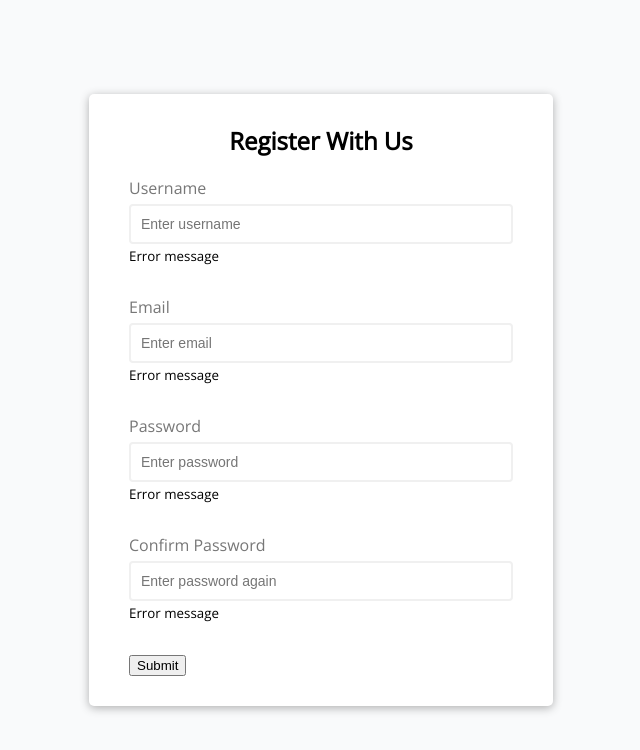
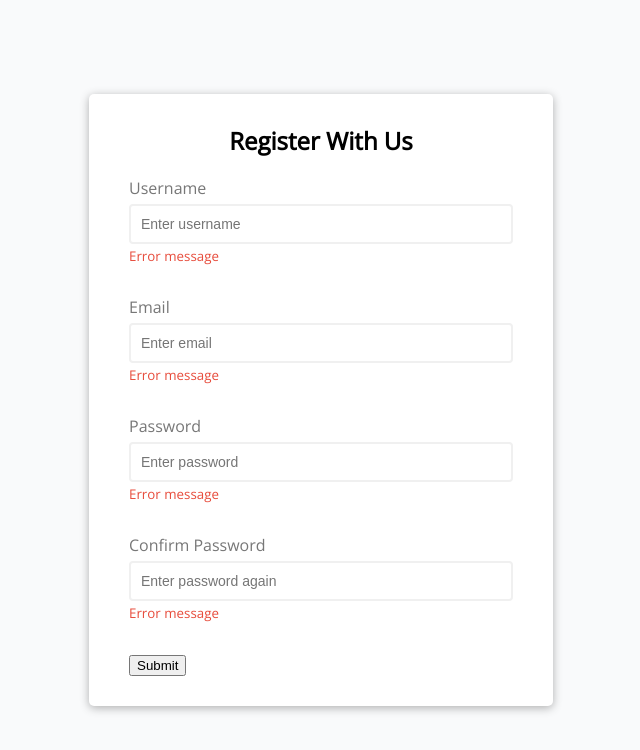
Before and after one commit to jcainuk/Form-Validator, a plain HTML site: page index.html in a window 1280 px wide. Shown: the whole page, without its empty margins (319-959 px from the left). Drawn offline with nearby package versions, Linux system fonts and the light colour scheme.

Commit message:
add variable for .form-control small

```diff
--- a/styles.css
+++ b/styles.css
@@ -70,5 +70,5 @@ h2 {
 }
 
 .form-control small {
-  color: ;
+  color: var(--error-color);
 }
```
